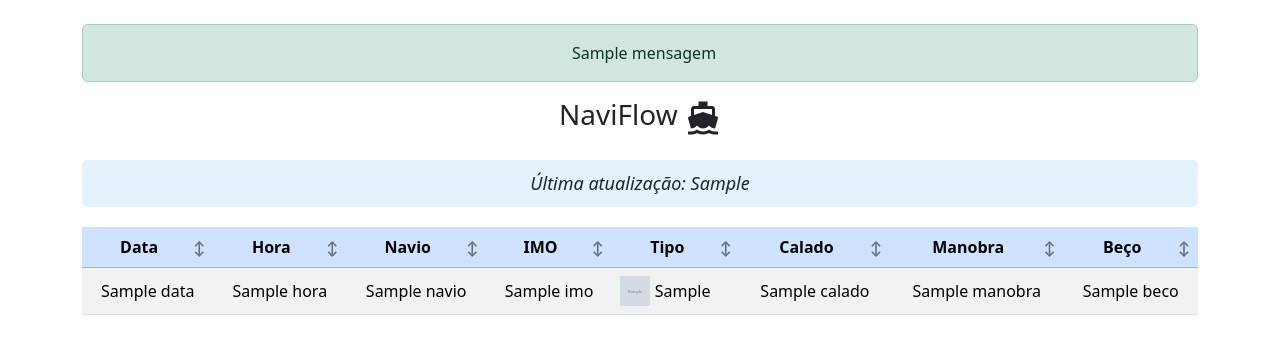
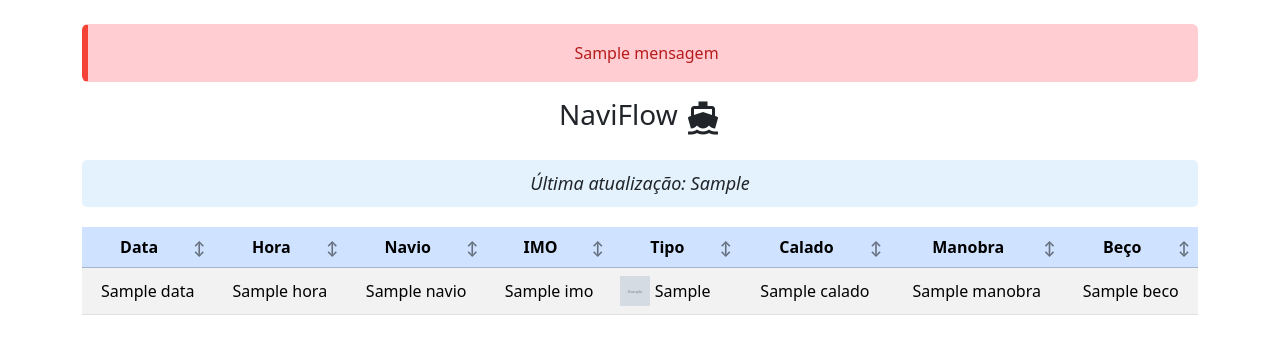
Before and after one commit to Dalmocabral/raspagem_praticagem, a Flask app: template templates/index.html in a window 1280 px wide. Shown: the top 354 px of the page. Run offline with Flask 3, Linux system fonts and the light colour scheme; the template is opened without the code that fills it: most values are stand-ins (such as "Sample title", 1, 10 or a date in 2020); grey boxes marked "Sample" are stand-in pictures.

Commit message:
correção do bug  alerta de barra fechada ou aberta

```diff
--- a/templates/index.html
+++ b/templates/index.html
@@ -70,9 +70,14 @@
       background-color: rgba(13, 110, 253, 0.05) !important;
     }
 
+  .alerta-barra.restrita {
+    background-color: #ffcdd2; /* vermelho suave */
+    color: #b71c1c;
+    border-left: 6px solid #f44336;
+}
+
 .alerta-barra.aberta {
-      background-color: #c8e6c9;
-      /* verde suave */
+    background-color: #c8e6c9; /* verde suave */
     color: #1b5e20;
     border-left: 6px solid #43a047;
 }
@@ -122,7 +127,7 @@
   <div class="container my-4">
 
    {% if barra_info %}
-    <div class="alert alert-success alerta-barra text-center {{ 'restrita' if barra_info.restrita else 'aberta' }}">
+    <div class="alert alerta-barra text-center {{ 'restrita' if barra_info.restrita else 'aberta' }}">
       <i class="fas fa-info-circle me-2"></i>
       {{ barra_info.mensagem }}
     </div>
```
Lines whose indentation alone changed are shown as unchanged.
